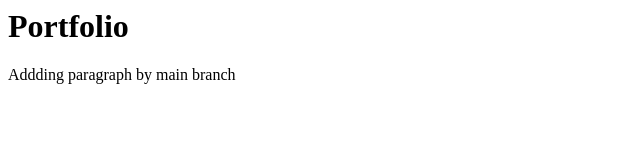
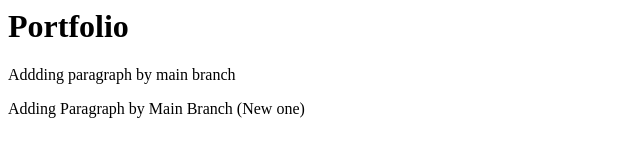
Before and after one commit to ravichandra9594/training4, a plain HTML site: page portfolio.html in a window 1280 px wide. Shown: the whole page, without its empty margins (0-640 px from the left). Drawn offline with Linux system fonts and the light colour scheme.

Commit message:
Main committing portfolio

```diff
--- a/portfolio.html
+++ b/portfolio.html
@@ -8,5 +8,6 @@
 	<body>
 		<h1> Portfolio </h1>
 		<p> Addding paragraph by main branch </p>
+		<p> Adding Paragraph by Main Branch (New one) </p>
 	</body>
 </html>
```
